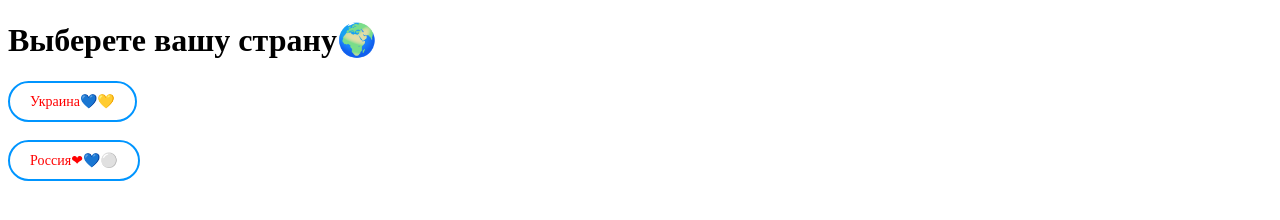
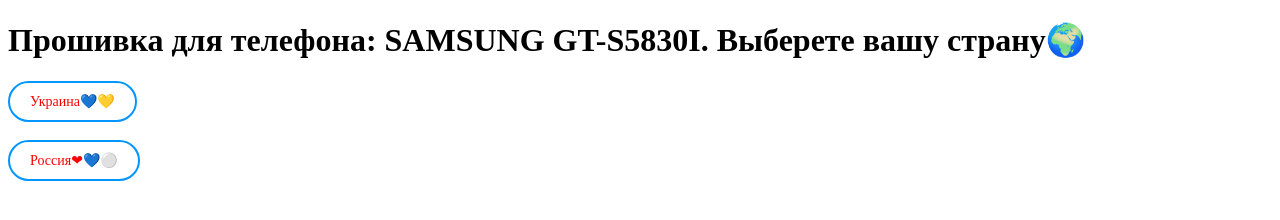
Before and after one commit to danil412/Download_Android_4.4.4, a plain HTML site: page index.html in a window 1280 px wide. Drawn offline with Linux system fonts and the light colour scheme.

Commit message:
reaname h1 and name website

```diff
--- a/index.html
+++ b/index.html
@@ -4,11 +4,11 @@
     <meta charset="UTF-8" />
     <meta http-equiv="X-UA-Compatible" content="IE=edge" />
     <meta name="viewport" content="width=device-width, initial-scale=1.0" />
-    <title>Document</title>
+    <title>Прошивка для телефона: SAMSUNG GT-S5830I</title>
     <link rel="stylesheet" href="index.css" />
   </head>
   <body>
-    <h1>Выберете вашу страну🌍</h1>
+    <h1>Прошивка для телефона: SAMSUNG GT-S5830I. Выберете вашу страну🌍</h1>
     <a
       class="iksweb2"
       href="./storage_site/sites/RF_or_UK/UK.html"
```
